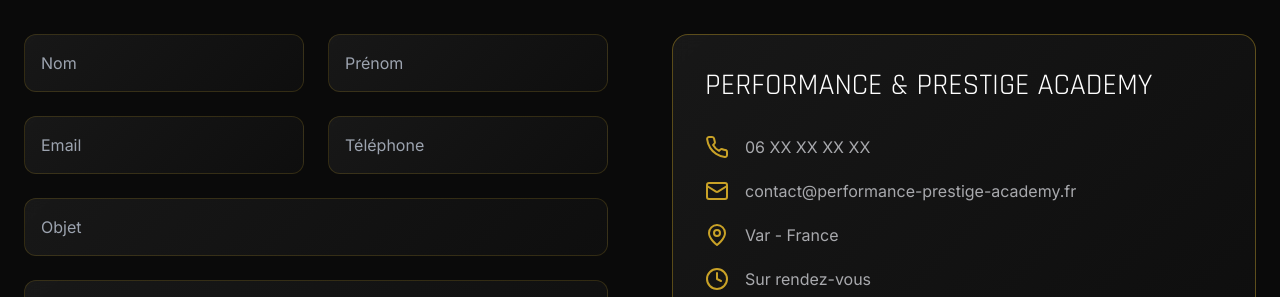
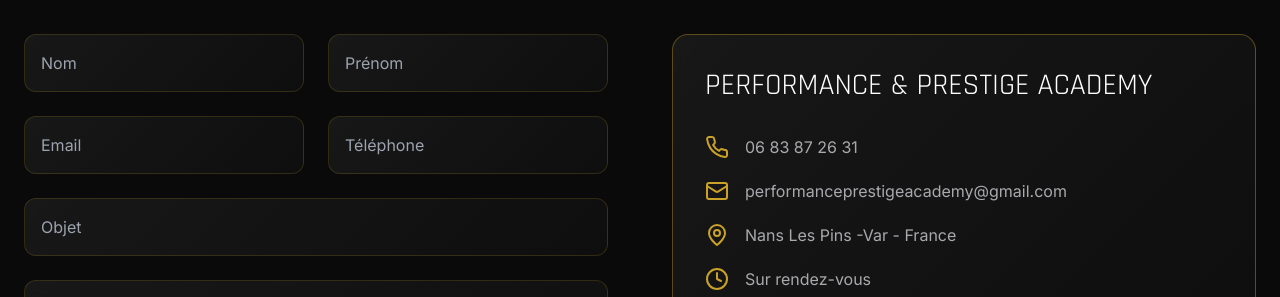
Before and after one commit to PerformancePrestigeAcademy/performance-prestige-academy, a React (Vite) app: page /contact in a window 1280 px wide. Shown: the part 1280-1577 px from the top of the page. Built offline with nearby package versions, Linux system fonts and the light colour scheme.

Commit message:
PATCH 012 v4

```diff
--- a/src/Pages/Contact.tsx
+++ b/src/Pages/Contact.tsx
@@ -137,17 +137,17 @@ export default function ContactPage() {
 
                   <div className="flex items-center gap-4">
                     <Phone className="text-[#C9A227]" />
-                    06 XX XX XX XX
+                    06 83 87 26 31
                   </div>
 
                   <div className="flex items-center gap-4">
                     <Mail className="text-[#C9A227]" />
-                    contact@performance-prestige-academy.fr
+                    performanceprestigeacademy@gmail.com
                   </div>
 
                   <div className="flex items-center gap-4">
                     <MapPin className="text-[#C9A227]" />
-                    Var - France
+                    Nans Les Pins -Var - France
                   </div>
 
                   <div className="flex items-center gap-4">
--- /dev/null
+++ b/src/components/ContactForm.tsx
@@ -0,0 +1,7 @@
+export default function ContactForm() {
+  return (
+    <>
+      CONTACT FORM
+    </>
+  );
+}
--- a/src/components/HomePage.tsx
+++ b/src/components/HomePage.tsx
@@ -8,6 +8,7 @@ import Navbar from "./Navbar";
 import Footer from "../components/Footer.tsx";
 import SEO from "../components/SEO.tsx";
 import { NAV_LINKS } from "../data/navigation";
+import ContactForm from "../components/ContactForm";
 
 
 const MAINTENANCE = [
```
